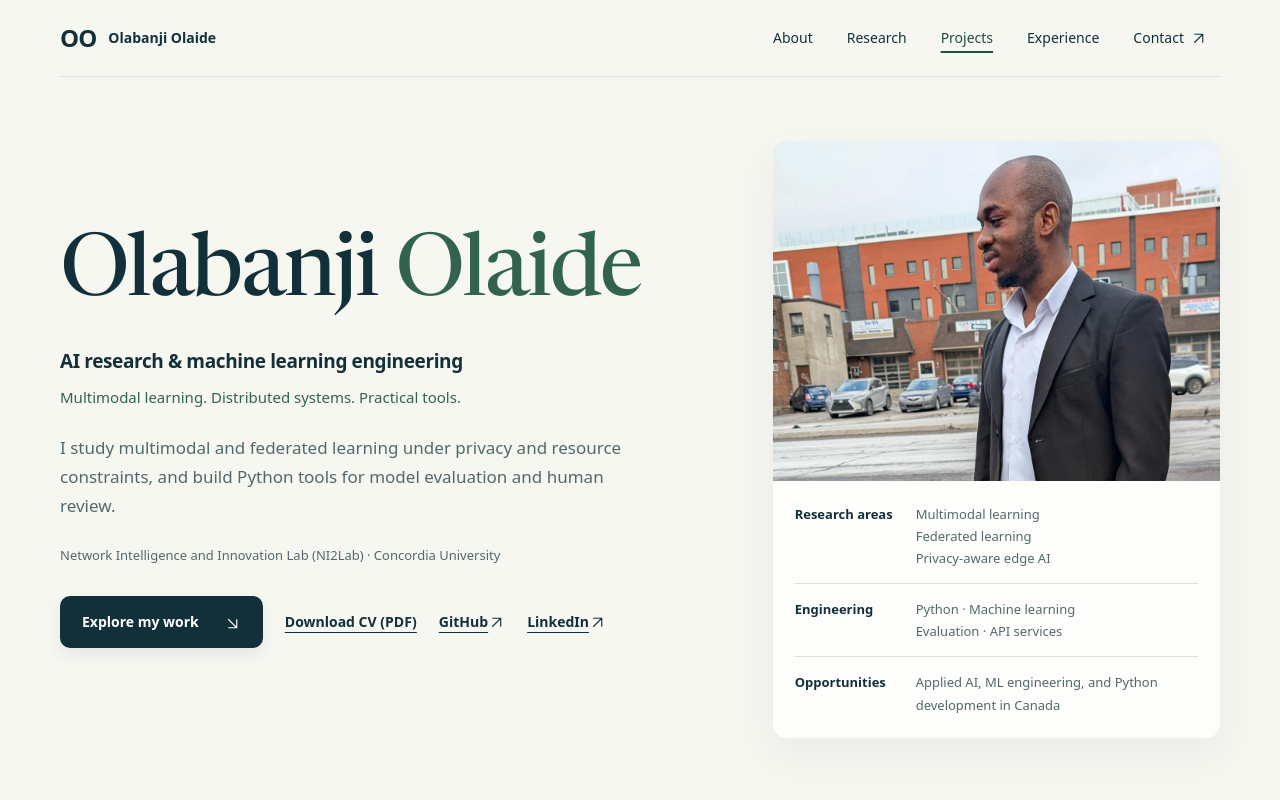
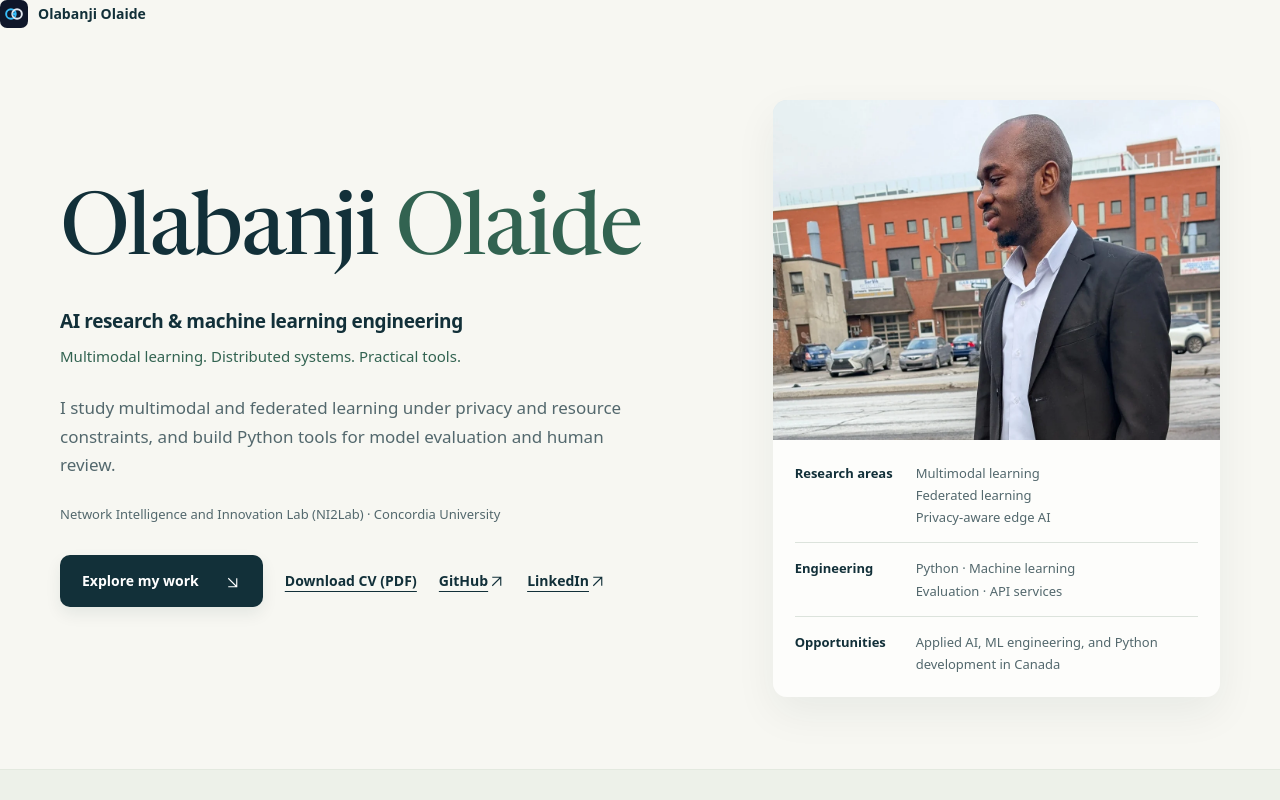
Before and after one commit to olabanjiolaide/olabanjiolaide, a plain HTML site: page site/index.html in a window 1280 px wide. Shown: the top 800 px of the page. Drawn offline with Linux system fonts and the light colour scheme.

Commit message:
Add brand link with logo to index.html

```diff
--- a/site/index.html
+++ b/site/index.html
@@ -23,7 +23,15 @@
 <body>
 <div class="reading-progress" aria-hidden="true"></div>
 <a class="skip" href="#main">Skip to content</a>
-<header class="wrap"><a class="brand" href="#main">OO<span>Olabanji Olaide</span></a><nav aria-label="Main navigation"><a href="about.html">About</a><a href="#research">Research</a><a href="#work">Projects</a><a href="#experience">Experience</a><a href="#connect">Contact <svg class="icon-arrow" viewBox="0 0 24 24" fill="none" stroke="currentColor" stroke-width="1.6" aria-hidden="true"><path d="M6 18 18 6M6 6h12v12"/></svg></a></nav></header>
+<a href="index.html" class="brand" style="display:inline-flex;align-items:center;gap:10px;text-decoration:none;color:inherit;font-weight:600;">
+  <svg width="28" height="28" viewBox="0 0 32 32" fill="none" aria-hidden="true">
+    <rect width="32" height="32" rx="8" fill="#0F172A"/>
+    <circle cx="12.5" cy="16" r="5.5" stroke="#38BDF8" stroke-width="2.2"/>
+    <circle cx="19.5" cy="16" r="5.5" stroke="#E2E8F0" stroke-width="2.2"/>
+    <circle cx="16" cy="16" r="1.8" fill="#38BDF8"/>
+  </svg>
+  <span>Olabanji Olaide</span>
+</a>
 <main id="main" tabindex="-1">
 <section class="hero wrap" aria-labelledby="profile-title">
 <div><h1 id="profile-title">Olabanji <em>Olaide</em></h1><p class="role">AI research &amp; machine learning engineering</p><p class="hero-note">Multimodal learning. Distributed systems. Practical tools.</p><p class="intro">I study multimodal and federated learning under privacy and resource constraints, and build Python tools for model evaluation and human review.</p><p class="affiliation">Network Intelligence and Innovation Lab (NI2Lab) · Concordia University</p><div class="actions"><a class="button" href="#work">Explore my work <span aria-hidden="true"><svg class="icon-arrow" viewBox="0 0 24 24" fill="none" stroke="currentColor" stroke-width="1.6" aria-hidden="true"><path d="m6 6 12 12M6 18h12V6"/></svg></span></a><a class="text-link" href="documents/Olabanji_Olaide_CV.pdf" download>Download CV (PDF)</a><a class="text-link" href="https://github.com/olabanjiolaide">GitHub <svg class="icon-arrow" viewBox="0 0 24 24" fill="none" stroke="currentColor" stroke-width="1.6" aria-hidden="true"><path d="M6 18 18 6M6 6h12v12"/></svg></a><a class="text-link" href="https://www.linkedin.com/in/olabanji-olaide-239104b0/">LinkedIn <svg class="icon-arrow" viewBox="0 0 24 24" fill="none" stroke="currentColor" stroke-width="1.6" aria-hidden="true"><path d="M6 18 18 6M6 6h12v12"/></svg></a></div></div>
```
